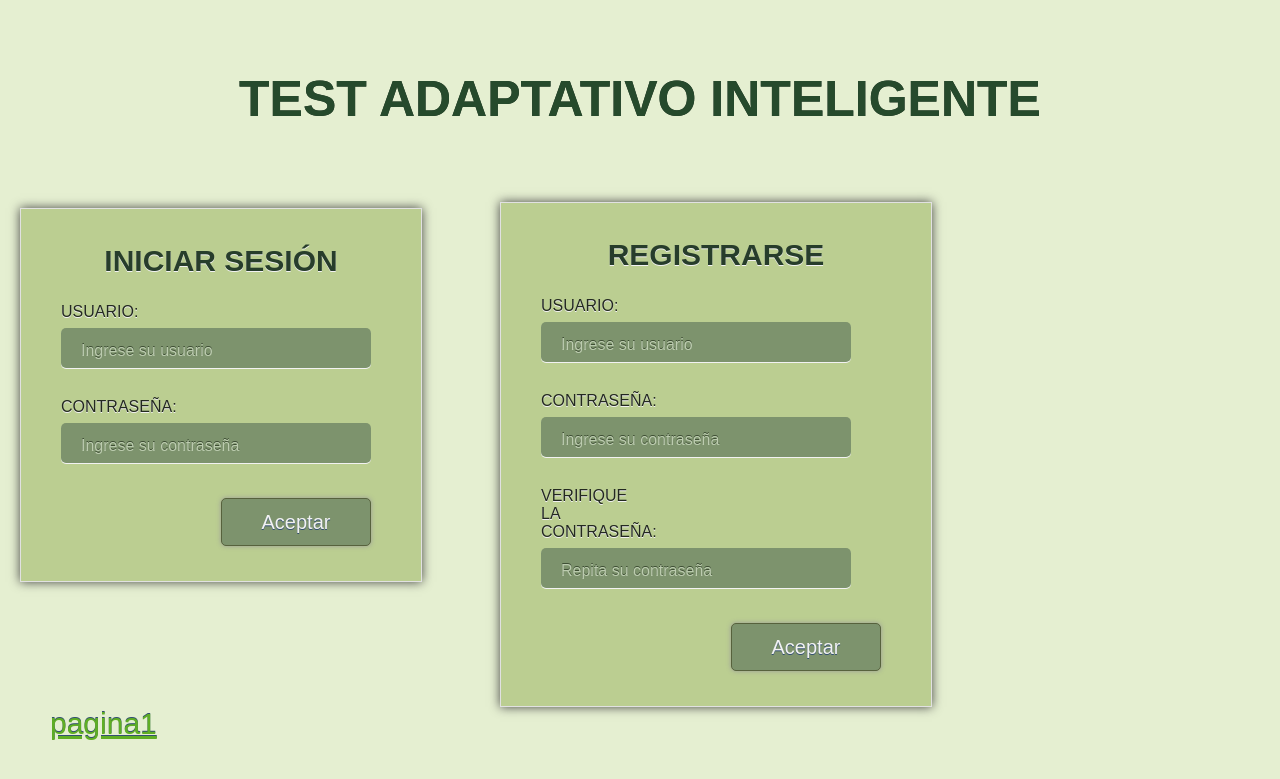
After one commit to jcliberatol/relational-tai-software-engineering, a PHP site: page / in a window 1280 px wide. The commit adds this page. Shown: the top 779 px of the page. Run offline with PHP 8.4, Linux system fonts and the light colour scheme.

Commit message:
a?ad? un vinvulo vien chapusiado desde el login a su p?gina para que queda m?s f?cil verla... y adelant? un pedacito peque?o del formulario de registro

```diff
--- a/LoginDesign.css
+++ b/LoginDesign.css
@@ -23,7 +23,14 @@ body {
 }
 
 #login {
-	width: 350px; margin: 80px 20px 30px 90px; padding: 35px 25px;
+	width: 350px; margin: 80px 20px 30px 20px; padding: 35px 25px;
+	background: #bbce91; border: 1px solid #e1e1e1;  /*color cuadro / color linea*/
+	-moz-box-shadow: 0px 0px 10px #444; /*sombra cuadro contacto en mozilla*/
+	-webkit-box-shadow: 0px 0px 10px #444; /*sombra cuadro contacto en vabegadores webkit*/
+}
+
+#registro {
+        width: 380px; margin: -410px 500px auto; padding: 35px 25px;
 	background: #bbce91; border: 1px solid #e1e1e1;  /*color cuadro / color linea*/
 	-moz-box-shadow: 0px 0px 10px #444; /*sombra cuadro contacto en mozilla*/
 	-webkit-box-shadow: 0px 0px 10px #444; /*sombra cuadro contacto en vabegadores webkit*/
@@ -40,7 +47,7 @@ h2 {
 }
 
 label {
-	float: left; margin: 10px 0px 7px 15px; width: 60px;   /*11px 60px 7px 0px;*/
+	float: left; margin: 10px 0px 7px 15px; width: 100px;   /*11px 60px 7px 0px;*/
 	text-align: left; font-size: 16px; color: #232920;
 	text-transform: uppercase; text-shadow: 0px 1px 0px #f2f2f2;
 }
@@ -67,3 +74,8 @@ input[type=submit] {
 	cursor: pointer;
 
 }
+
+a {
+    margin: 20px 30px 30px 50px;
+    font-family: sans-serif; font-size: 30px; color: #5fae24; text-transform: none; text-shadow: 0px -1px 0px #334f71;
+}
--- /dev/null
+++ b/index.html
@@ -0,0 +1,57 @@
+<!--
+To change this template, choose Tools | Templates
+and open the template in the editor.
+-->
+<!DOCTYPE html>
+
+<!--
+página login (aun falta agregar formulario de registro)
+-->
+
+<html>
+    <head>
+        <title>Tutor Adaptativo Inteligente</title>
+        <meta http-equiv="Content-Type" content="text/html; charset=UTF-8">
+        <link rel="stylesheet" href="loginDesign.css" type="text/css" media="screen">
+        <script src="modernizr.min.js"></script> <!--No la he usado jaja-->
+    </head>
+    <body>
+        <header>
+            <h1>Test Adaptativo Inteligente</h1>
+        </header>
+        <section id="login">
+        <!--    <div id="login">  -->
+                <h2>Iniciar Sesión</h2>
+               <form>
+                   <fieldset>
+                       <label for="name">Usuario:</label>
+                       <input type="text" id="name" placeholder="Ingrese su usuario"/>
+
+                       <label for="name">Contraseña:</label>
+                       <input type="password" id="pass" placeholder="Ingrese su contraseña">
+
+                       <input type="submit" value="Aceptar"/>
+                   </fieldset>
+               </form>
+        <!--    </div>  -->
+        </section>
+        <section id="registro">
+                <h2>Registrarse</h2>
+               <form>
+                   <fieldset>
+                       <label for="name">Usuario:</label>
+                       <input type="text" id="name" placeholder="Ingrese su usuario"/>
+
+                       <label for="name">Contraseña:</label>
+                       <input type="password" id="pass" placeholder="Ingrese su contraseña">
+
+                       <label for="name">Verifique la contraseña:</label>
+                       <input type="password" id="pass2" placeholder="Repita su contraseña">
+
+                       <input type="submit" value="Aceptar"/>
+                   </fieldset>
+               </form>
+        </section>
+        <a href="html/primarytest.html">pagina1</a>
+    </body>
+</html>
```
